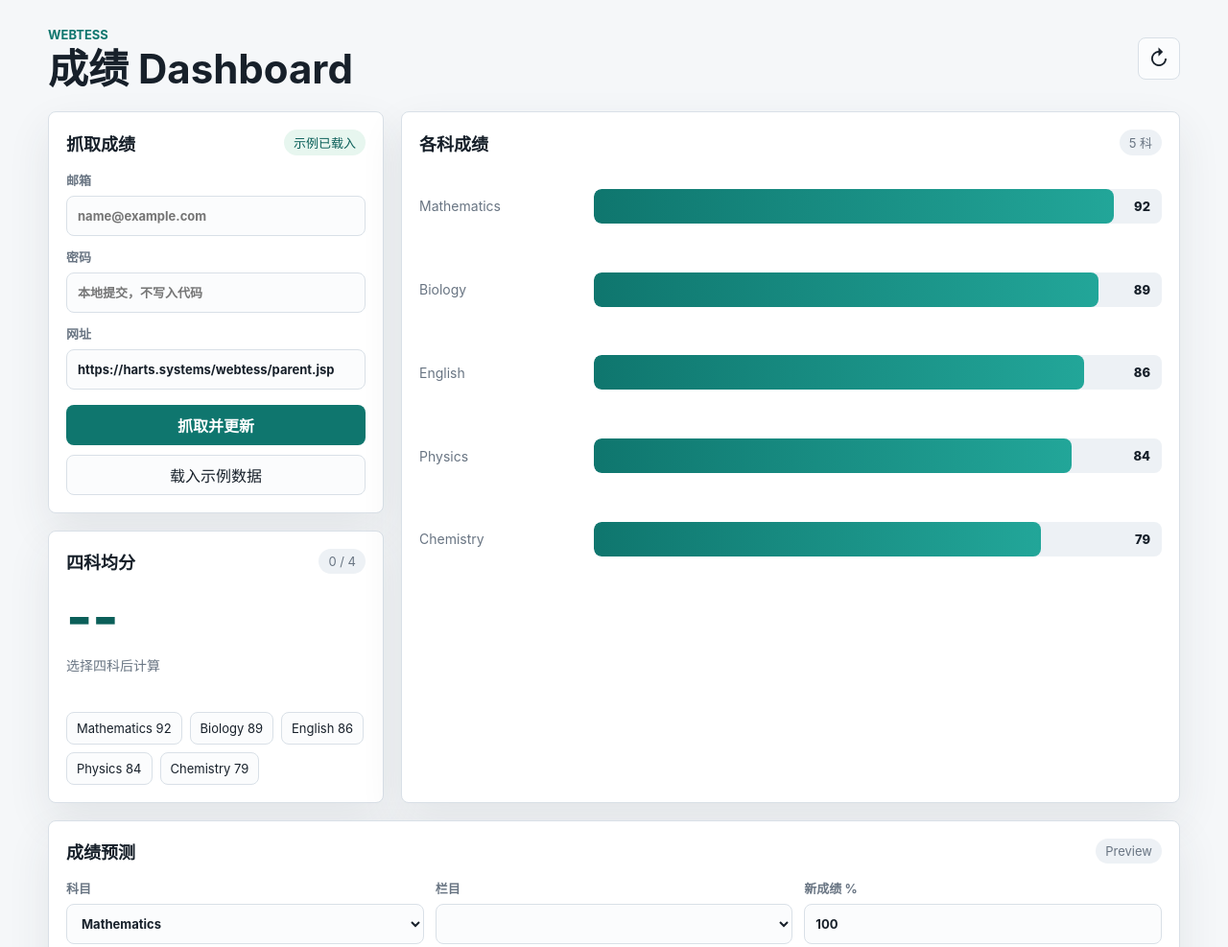
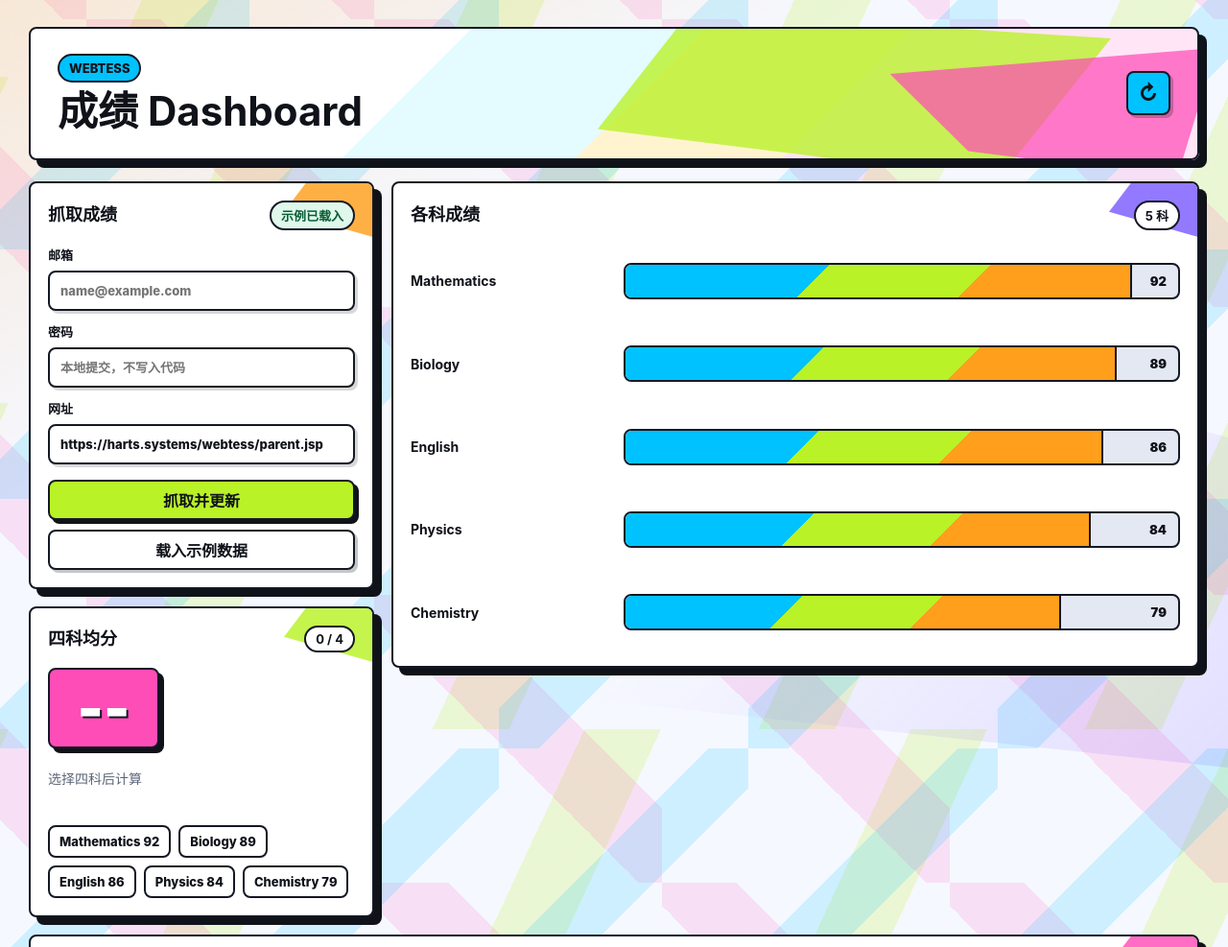
Before and after one commit to Whyyyn/This-is-Grade, a website: page public/index.html in a window 1280 px wide. Shown: the top 987 px of the page at 96% size. Drawn offline with Linux system fonts and the light colour scheme; no server answers.

Commit message:
Redesign dashboard with low-poly UI

```diff
--- a/public/styles.css
+++ b/public/styles.css
@@ -1,54 +1,127 @@
 :root {
   color-scheme: light;
-  --bg: #f5f7f9;
-  --ink: #17202a;
-  --muted: #697583;
-  --line: #d9e0e7;
+  --bg: #f6f8ff;
+  --ink: #10121a;
+  --muted: #5d6678;
+  --line: #141824;
   --panel: #ffffff;
-  --accent: #0f766e;
-  --accent-strong: #0b5f59;
-  --warn: #b45309;
-  --bad: #b42318;
-  --ok-bg: #e7f6ef;
-  --bad-bg: #fee4e2;
-  --shadow: 0 18px 45px rgba(39, 54, 71, 0.09);
+  --cyan: #00c2ff;
+  --lime: #b9f227;
+  --pink: #ff4db8;
+  --orange: #ff9f1c;
+  --violet: #7c5cff;
+  --mint: #16db93;
+  --bad: #c92a2a;
+  --ok-bg: #dff8eb;
+  --bad-bg: #ffe1df;
+  --shadow: 8px 8px 0 #10121a;
+  --soft-shadow: 0 14px 30px rgba(16, 18, 26, 0.12);
 }
 
 * {
   box-sizing: border-box;
 }
 
+html {
+  min-height: 100%;
+}
+
 body {
   margin: 0;
   min-height: 100vh;
-  background: var(--bg);
+  background:
+    linear-gradient(135deg, transparent 0 42%, rgba(0, 194, 255, 0.16) 42% 58%, transparent 58%) 0 0 / 260px 260px,
+    linear-gradient(45deg, transparent 0 46%, rgba(255, 77, 184, 0.14) 46% 63%, transparent 63%) 90px 20px / 300px 300px,
+    linear-gradient(115deg, transparent 0 50%, rgba(185, 242, 39, 0.2) 50% 66%, transparent 66%) 20px 80px / 340px 340px,
+    var(--bg);
   color: var(--ink);
   font-family: Inter, "Segoe UI", "PingFang SC", "Microsoft YaHei", Arial, sans-serif;
 }
 
+body::before {
+  content: "";
+  position: fixed;
+  inset: 0;
+  pointer-events: none;
+  background:
+    linear-gradient(150deg, rgba(255, 159, 28, 0.18), transparent 34%),
+    linear-gradient(315deg, rgba(124, 92, 255, 0.16), transparent 36%);
+  clip-path: polygon(0 0, 72% 0, 48% 34%, 100% 57%, 100% 100%, 18% 86%, 0 100%);
+  z-index: -1;
+}
+
 button,
-input {
+input,
+select {
   font: inherit;
 }
 
 .shell {
-  width: min(1180px, calc(100% - 32px));
+  width: min(1220px, calc(100% - 32px));
   margin: 0 auto;
-  padding: 28px 0 42px;
+  padding: 28px 0 44px;
 }
 
 .topbar {
+  position: relative;
   display: flex;
   align-items: center;
   justify-content: space-between;
+  gap: 18px;
   margin-bottom: 22px;
+  min-height: 130px;
+  padding: 26px 28px;
+  border: 2px solid var(--line);
+  border-radius: 8px;
+  background:
+    linear-gradient(135deg, #ffffff 0 34%, #e4fbff 34% 52%, #fff4cf 52% 68%, #ffe5f6 68% 100%);
+  box-shadow: var(--shadow);
+  overflow: hidden;
+}
+
+.topbar::before,
+.topbar::after {
+  content: "";
+  position: absolute;
+  inset: auto;
+  pointer-events: none;
+}
+
+.topbar::before {
+  width: 44%;
+  height: 130%;
+  right: 90px;
+  top: -18px;
+  background: var(--lime);
+  clip-path: polygon(18% 0, 100% 16%, 78% 100%, 0 70%);
+  opacity: 0.78;
+}
+
+.topbar::after {
+  width: 28%;
+  height: 100%;
+  right: -20px;
+  bottom: -20px;
+  background: var(--pink);
+  clip-path: polygon(0 20%, 100% 0, 88% 100%, 24% 80%);
+  opacity: 0.72;
+}
+
+.topbar > * {
+  position: relative;
+  z-index: 1;
 }
 
 .eyebrow {
-  margin: 0 0 5px;
-  color: var(--accent);
+  display: inline-flex;
+  margin: 0 0 8px;
+  padding: 5px 10px;
+  border: 2px solid var(--line);
+  border-radius: 999px;
+  background: var(--cyan);
+  color: var(--ink);
   font-size: 13px;
-  font-weight: 700;
+  font-weight: 800;
   letter-spacing: 0;
   text-transform: uppercase;
 }
@@ -60,46 +133,75 @@ p {
 }
 
 h1 {
-  font-size: clamp(28px, 5vw, 42px);
-  line-height: 1.08;
+  font-size: 42px;
+  line-height: 1.06;
 }
 
 h2 {
   font-size: 18px;
+  line-height: 1.2;
 }
 
 .workspace {
   display: grid;
-  grid-template-columns: minmax(280px, 350px) minmax(0, 1fr);
+  grid-template-columns: 360px minmax(0, 1fr);
   gap: 18px;
+  align-items: start;
 }
 
 .panel {
+  position: relative;
   background: var(--panel);
-  border: 1px solid var(--line);
+  border: 2px solid var(--line);
   border-radius: 8px;
   box-shadow: var(--shadow);
   padding: 18px;
+  overflow: hidden;
 }
+
+.panel::before {
+  content: "";
+  position: absolute;
+  top: 0;
+  right: 0;
+  width: 92px;
+  height: 72px;
+  background: var(--cyan);
+  clip-path: polygon(25% 0, 100% 0, 100% 78%, 0 42%);
+  opacity: 0.82;
+}
+
+.panel > * {
+  position: relative;
+  z-index: 1;
+}
+
+.login-panel::before { background: var(--orange); }
+.average-panel::before { background: var(--lime); }
+.chart-panel::before { background: var(--violet); }
+.prediction-panel::before { background: var(--pink); }
+.table-panel::before { background: var(--mint); }
 
 .panel-head {
   display: flex;
   align-items: center;
   justify-content: space-between;
-  gap: 14px;
+  gap: 12px;
   margin-bottom: 16px;
 }
 
 .status {
   display: inline-flex;
   align-items: center;
-  min-height: 26px;
-  max-width: 220px;
+  max-width: 230px;
+  min-height: 28px;
   padding: 4px 10px;
+  border: 2px solid var(--line);
   border-radius: 999px;
-  background: #edf1f5;
-  color: var(--muted);
+  background: #fff;
+  color: var(--ink);
   font-size: 13px;
+  font-weight: 750;
   white-space: nowrap;
   overflow: hidden;
   text-overflow: ellipsis;
@@ -107,7 +209,7 @@ h2 {
 
 .status[data-tone="ok"] {
   background: var(--ok-bg);
-  color: var(--accent-strong);
+  color: #095c34;
 }
 
 .status[data-tone="bad"] {
@@ -125,6 +227,7 @@ h2 {
   grid-row: 1 / span 2;
 }
 
+.prediction-panel,
 .table-panel {
   grid-column: 1 / -1;
 }
@@ -133,55 +236,57 @@ label {
   display: grid;
   gap: 7px;
   margin-bottom: 12px;
-  color: var(--muted);
+  color: var(--ink);
   font-size: 13px;
-  font-weight: 650;
+  font-weight: 800;
 }
 
-input {
+input,
+select {
   width: 100%;
   min-height: 42px;
-  border: 1px solid var(--line);
+  border: 2px solid var(--line);
   border-radius: 8px;
   padding: 9px 11px;
   color: var(--ink);
-  background: #fbfcfd;
+  background: #fff;
+  box-shadow: 3px 3px 0 rgba(16, 18, 26, 0.16);
 }
 
-input:focus {
-  outline: 3px solid rgba(15, 118, 110, 0.17);
-  border-color: var(--accent);
+input:focus,
+select:focus {
+  outline: 4px solid rgba(0, 194, 255, 0.28);
+  border-color: var(--line);
 }
 
 button {
   min-height: 42px;
-  border: 0;
+  border: 2px solid var(--line);
   border-radius: 8px;
   cursor: pointer;
-  transition: transform 150ms ease, background 150ms ease, border 150ms ease;
+  transition: transform 140ms ease, box-shadow 140ms ease, background 140ms ease;
 }
 
 button:hover {
-  transform: translateY(-1px);
+  transform: translate(-1px, -1px);
+  box-shadow: 5px 5px 0 #10121a;
 }
 
 .primary {
   width: 100%;
   margin-top: 4px;
-  background: var(--accent);
-  color: white;
-  font-weight: 750;
-}
-
-.primary:hover {
-  background: var(--accent-strong);
+  background: var(--lime);
+  color: var(--ink);
+  font-weight: 850;
+  box-shadow: 4px 4px 0 #10121a;
 }
 
 .ghost,
 .icon-button {
-  border: 1px solid var(--line);
-  background: #fbfcfd;
+  background: #fff;
   color: var(--ink);
+  font-weight: 800;
+  box-shadow: 3px 3px 0 rgba(16, 18, 26, 0.24);
 }
 
 .ghost {
@@ -198,21 +303,33 @@ button:hover {
 .icon-button {
   display: grid;
   place-items: center;
-  width: 44px;
-  height: 44px;
+  width: 46px;
+  height: 46px;
   font-size: 22px;
+  background: var(--cyan);
 }
 
 .average-value {
+  display: inline-flex;
+  align-items: center;
+  justify-content: center;
+  min-width: 116px;
+  min-height: 84px;
+  margin-bottom: 12px;
+  border: 2px solid var(--line);
+  border-radius: 8px;
+  background: var(--pink);
+  color: #fff;
   font-size: 58px;
   line-height: 1;
-  font-weight: 800;
-  color: var(--accent-strong);
+  font-weight: 900;
+  text-shadow: 2px 2px 0 var(--line);
+  box-shadow: 5px 5px 0 #10121a;
 }
 
 .muted {
   min-height: 42px;
-  margin: 12px 0 16px;
+  margin: 10px 0 16px;
   color: var(--muted);
   font-size: 14px;
   line-height: 1.45;
@@ -227,53 +344,57 @@ button:hover {
 .subject-chip {
   min-height: 34px;
   max-width: 100%;
-  border: 1px solid var(--line);
   padding: 6px 10px;
-  background: #fbfcfd;
+  background: #fff;
   color: var(--ink);
   font-size: 13px;
+  font-weight: 760;
 }
 
 .subject-chip[data-active="true"] {
-  border-color: var(--accent);
-  background: #dff4ef;
-  color: var(--accent-strong);
-  font-weight: 750;
+  background: var(--cyan);
+  color: var(--ink);
+  box-shadow: 4px 4px 0 #10121a;
 }
 
 .chart {
   display: grid;
-  gap: 14px;
+  gap: 12px;
   min-height: 420px;
 }
 
 .bar-row {
   display: grid;
-  grid-template-columns: minmax(92px, 170px) minmax(0, 1fr);
+  grid-template-columns: minmax(118px, 210px) minmax(0, 1fr);
   gap: 12px;
   align-items: center;
 }
 
 .bar-label {
-  color: var(--muted);
+  color: var(--ink);
   font-size: 14px;
+  font-weight: 750;
   overflow-wrap: anywhere;
 }
 
 .bar-track {
   position: relative;
-  min-height: 36px;
+  min-height: 38px;
   overflow: hidden;
+  border: 2px solid var(--line);
   border-radius: 8px;
-  background: #edf1f5;
+  background:
+    linear-gradient(135deg, #f1f3f8 0 50%, #e4e8f3 50% 100%);
 }
 
 .bar-fill {
   position: absolute;
   inset: 0 auto 0 0;
-  min-width: 34px;
-  border-radius: inherit;
-  background: linear-gradient(90deg, #0f766e, #22a699);
+  min-width: 36px;
+  border-right: 2px solid var(--line);
+  border-radius: 5px 0 0 5px;
+  background:
+    linear-gradient(135deg, var(--cyan) 0 38%, var(--lime) 38% 68%, var(--orange) 68% 100%);
 }
 
 .bar-score {
@@ -282,81 +403,14 @@ button:hover {
   right: 12px;
   transform: translateY(-50%);
   font-size: 13px;
-  font-weight: 800;
+  font-weight: 900;
   color: var(--ink);
-}
-
-.table-wrap {
-  overflow-x: auto;
-}
-
-table {
-  width: 100%;
-  border-collapse: collapse;
-  min-width: 620px;
-}
-
-th,
-td {
-  border-bottom: 1px solid var(--line);
-  padding: 13px 10px;
-  text-align: left;
-}
-
-th {
-  color: var(--muted);
-  font-size: 13px;
-  font-weight: 750;
-}
-
-td {
-  font-size: 14px;
-}
-
-@media (max-width: 820px) {
-  .workspace {
-    grid-template-columns: 1fr;
-  }
-
-  .login-panel,
-  .average-panel,
-  .chart-panel,
-  .table-panel {
-    grid-column: 1;
-    grid-row: auto;
-  }
-
-  .bar-row {
-    grid-template-columns: 1fr;
-    gap: 7px;
-  }
-}
-
-
-.prediction-panel {
-  grid-column: 1 / -1;
 }
 
 .predict-grid {
   display: grid;
-  grid-template-columns: repeat(3, minmax(0, 1fr));
+  grid-template-columns: 1.2fr 1.2fr 0.8fr;
   gap: 12px;
-}
-
-select {
-  width: 100%;
-  min-height: 42px;
-  border: 1px solid var(--line);
-  border-radius: 8px;
-  padding: 9px 11px;
-  color: var(--ink);
-  background: #fbfcfd;
-  font: inherit;
-}
-
-select:focus {
-  outline: 3px solid rgba(15, 118, 110, 0.17);
-  border-color: var(--accent);
 }
 
 .prediction-results {
@@ -367,40 +421,77 @@ select:focus {
 }
 
 .prediction-results div {
-  border: 1px solid var(--line);
+  border: 2px solid var(--line);
   border-radius: 8px;
   padding: 12px;
-  background: #fbfcfd;
+  background: linear-gradient(135deg, #ffffff 0 54%, #e5fff3 54% 100%);
+  box-shadow: 4px 4px 0 #10121a;
 }
 
 .prediction-results span {
   display: block;
   color: var(--muted);
   font-size: 13px;
+  font-weight: 800;
   margin-bottom: 6px;
 }
 
 .prediction-results strong {
-  font-size: 30px;
-  color: var(--accent-strong);
+  font-size: 32px;
+  color: var(--ink);
+}
+
+.table-wrap {
+  overflow-x: auto;
+}
+
+table {
+  width: 100%;
+  border-collapse: separate;
+  border-spacing: 0;
+  min-width: 720px;
+}
+
+th,
+td {
+  border-bottom: 2px solid var(--line);
+  padding: 13px 10px;
+  text-align: left;
+}
+
+th {
+  background: var(--ink);
+  color: #fff;
+  font-size: 13px;
+  font-weight: 850;
+}
+
+td {
+  background: #fff;
+  font-size: 14px;
+}
+
+tbody tr:nth-child(4n + 1) td {
+  background: #fff8df;
 }
 
 .detail-row td {
   padding-top: 0;
-  background: #fbfcfd;
+  background: #eefbff;
 }
 
 .course-details {
-  border: 1px solid var(--line);
+  border: 2px solid var(--line);
   border-radius: 8px;
   padding: 10px 12px;
-  background: white;
+  background: #fff;
+  box-shadow: 3px 3px 0 rgba(16, 18, 26, 0.18);
 }
 
 .course-details summary {
   cursor: pointer;
-  color: var(--accent-strong);
-  font-weight: 750;
+  color: var(--ink);
+  font-weight: 850;
 }
 
 .nested {
@@ -408,7 +499,7 @@ select:focus {
 }
 
 .assignment-table {
-  min-width: 720px;
+  min-width: 760px;
 }
 
 .assignment-table th,
@@ -421,11 +512,64 @@ select:focus {
   margin-top: 10px;
   color: var(--muted);
   font-size: 13px;
+  font-weight: 700;
 }
 
-@media (max-width: 820px) {
+@media (max-width: 900px) {
+  .shell {
+    width: min(100% - 24px, 760px);
+    padding-top: 18px;
+  }
+
+  .topbar {
+    min-height: 116px;
+    padding: 20px;
+  }
+
+  h1 {
+    font-size: 31px;
+  }
+
+  .workspace,
   .predict-grid,
   .prediction-results {
     grid-template-columns: 1fr;
   }
+
+  .login-panel,
+  .average-panel,
+  .chart-panel,
+  .prediction-panel,
+  .table-panel {
+    grid-column: 1;
+    grid-row: auto;
+  }
+
+  .bar-row {
+    grid-template-columns: 1fr;
+    gap: 7px;
+  }
 }
+
+@media (max-width: 520px) {
+  .shell {
+    width: min(100% - 18px, 480px);
+  }
+
+  .topbar {
+    align-items: flex-start;
+  }
+
+  h1 {
+    font-size: 28px;
+  }
+
+  .panel {
+    padding: 15px;
+  }
+
+  .average-value {
+    font-size: 48px;
+    min-width: 96px;
+  }
+}
```
